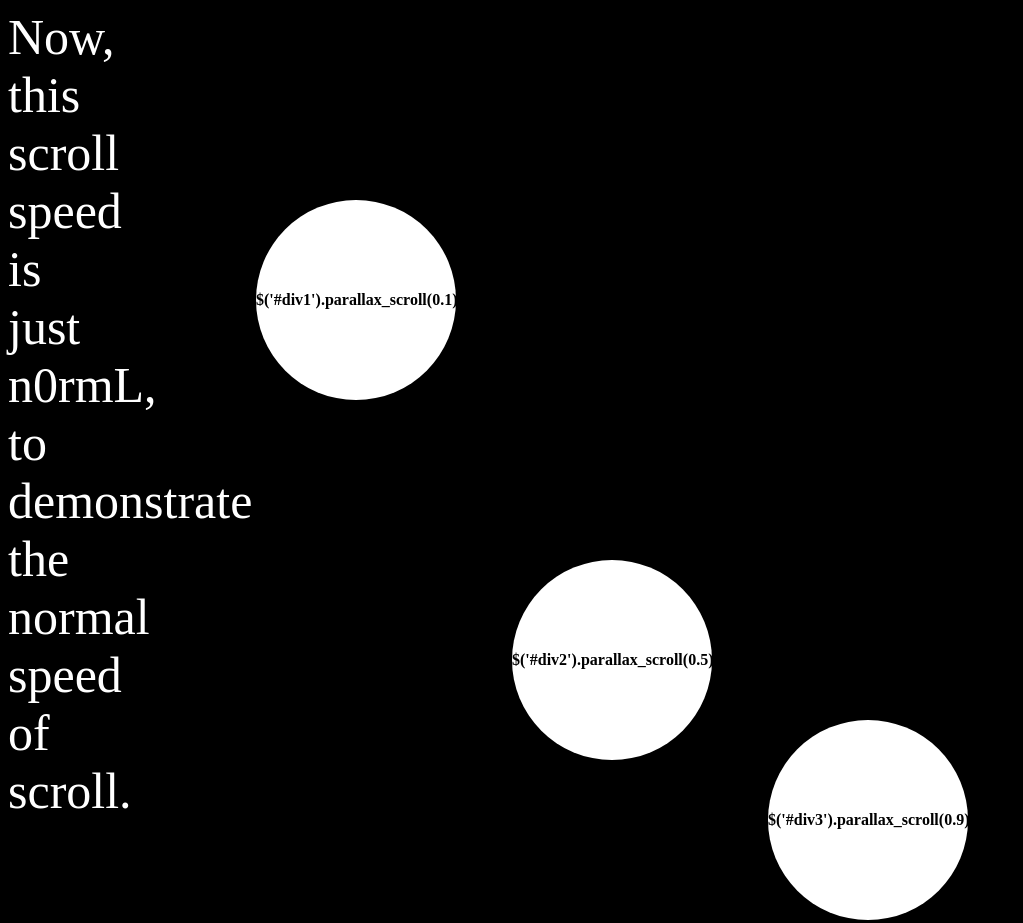
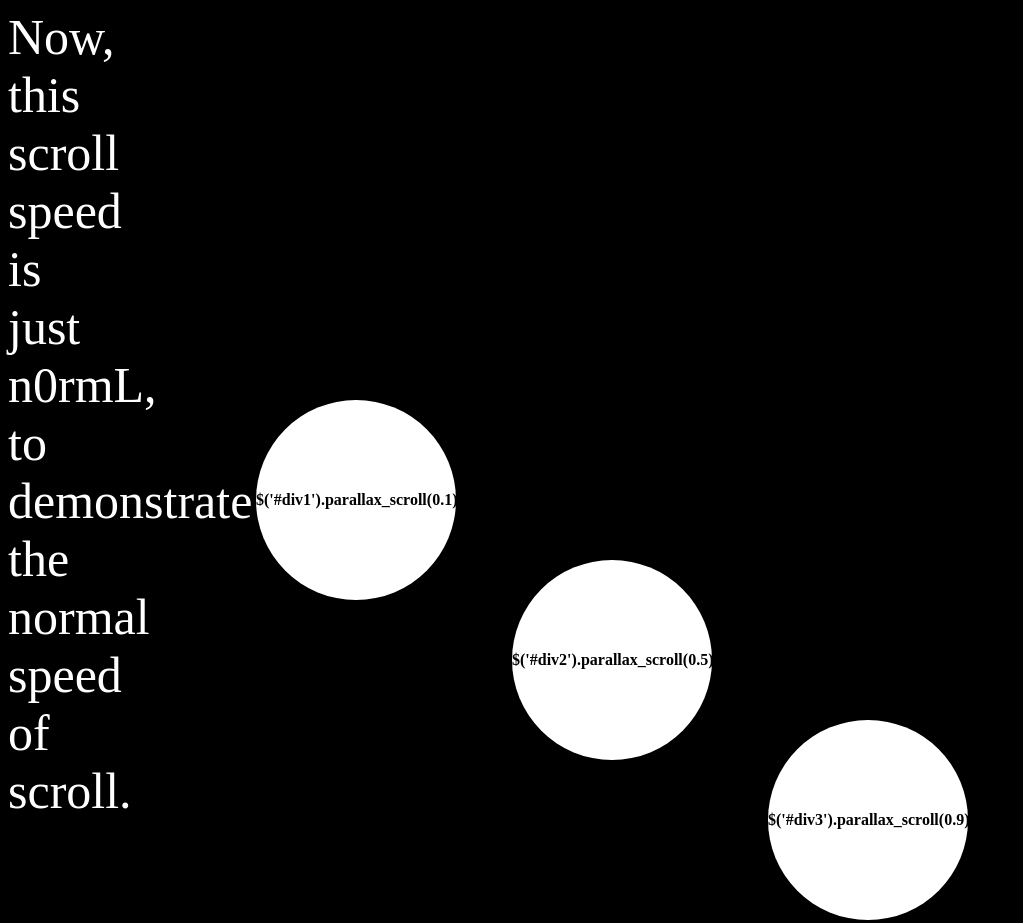
Before and after one commit to keshavtiwari123/parallax, a plain HTML site: page index.html in a window 1280 px wide. Shown: the top 923 px of the page, without its empty margins (0-1023 px from the left). Drawn offline with nearby package versions, Linux system fonts and the light colour scheme.

Commit message:
Update index.html

```diff
--- a/index.html
+++ b/index.html
@@ -5,7 +5,7 @@
 		body{background-color:black}
 		#div1{
 			position: absolute;
-			top: 200px;
+			top: 50%;
 			left: 20%;
 			height: 200px;
 			width: 200px;
```
